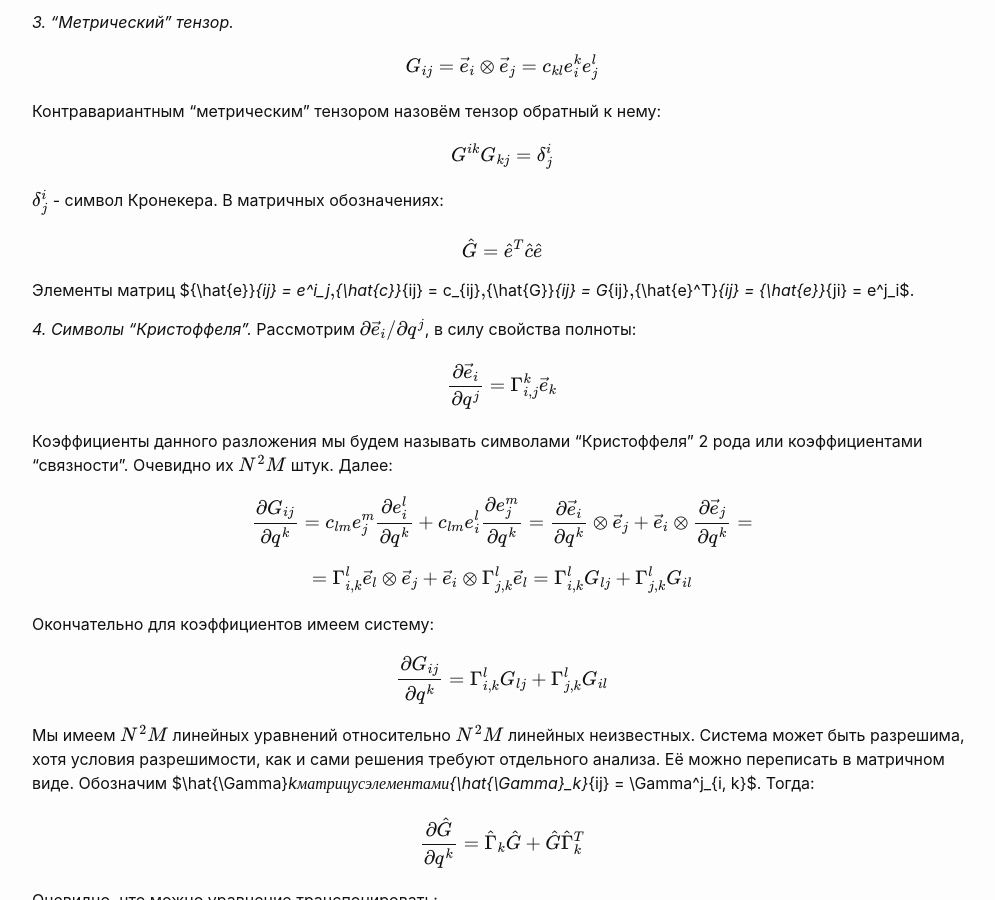
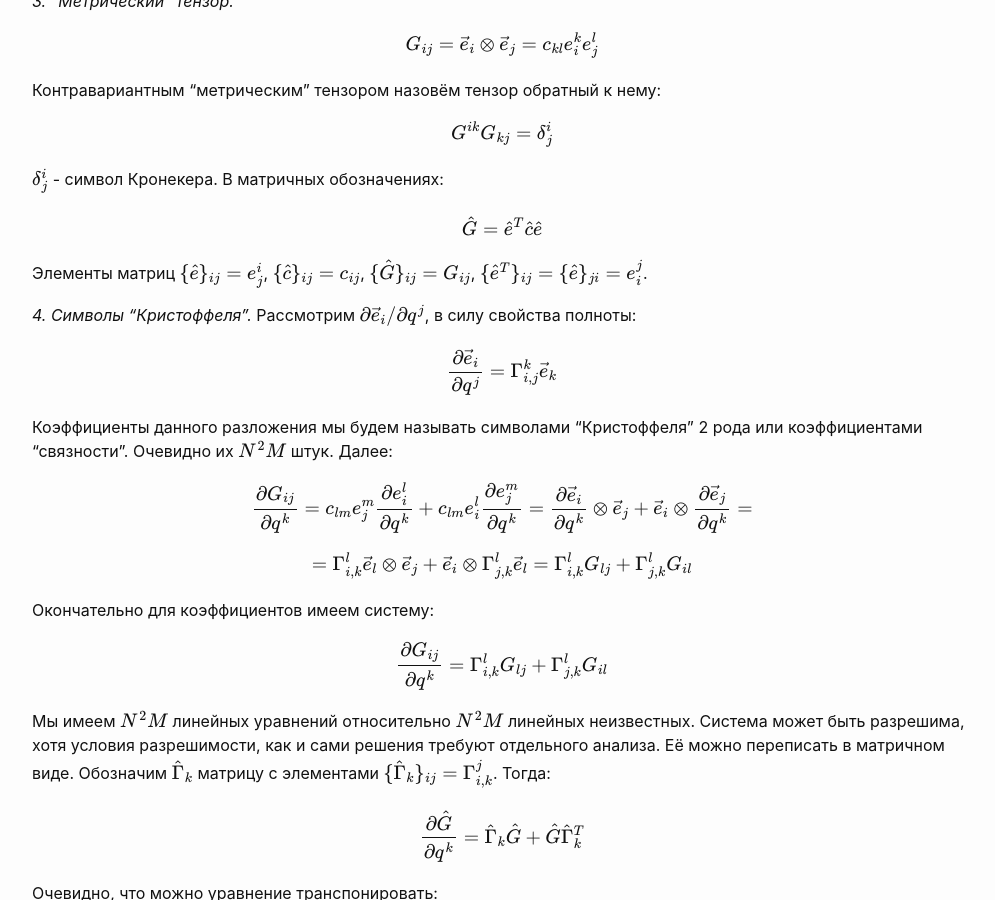
Before and after one commit to sputnikas/sputnikas.github.io, a Jekyll site: the page built from _posts/2021-05-24-non-symmetric-g.md, in a window 1280 px wide and 900 px high, scrolled down 808 px. Shown: the whole window, without its empty margins (138-1133 px from the left). Built offline with Jekyll 4.4.1, drawn with Linux system fonts in a browser that asks for light colours; our own code applies the rules of GitHub Pages for plain Markdown files; formulas are drawn with MathJax 3; a script that is not in the unit is left out; some of the changed text lies outside the part shown.

Commit message:
something

```diff
--- a/_posts/2021-05-24-non-symmetric-g.md
+++ b/_posts/2021-05-24-non-symmetric-g.md
@@ -25,7 +29,7 @@ $$
 \vec{X}\otimes\vec{Y} = c_{kl} X^k Y^l
 $$
 
-$c_{kl}$ - произвольная матрица, которая одинакова при любых преобразованиях базисов и не зависит от них и от точки координат.
+$$c_{kl}$$ - произвольная матрица, которая одинакова при любых преобразованиях базисов и не зависит от них и от точки координат.
 
 *3. "Метрический" тензор.*
 
@@ -39,21 +43,21 @@ $$
 G^{ik}G_{kj} = \delta_j^i
 $$
 
-$\delta_j^i$ - символ Кронекера. В матричных обозначениях:
+$$\delta_j^i$$ - символ Кронекера. В матричных обозначениях:
 
 $$
 \hat{G} = \hat{e}^T\hat{c}\hat{e}
 $$
 
-Элементы матриц $\{\hat{e}\}_{ij} = e^i_j$, $\{\hat{c}\}_{ij} = c_{ij}$, $\{\hat{G}\}_{ij} = G_{ij}$, $\{\hat{e}^T\}_{ij} = \{\hat{e}\}_{ji} = e^j_i$.
+Элементы матриц $$\{\hat{e}\}_{ij} = e^i_j$$, $$\{\hat{c}\}_{ij} = c_{ij}$$, $$\{\hat{G}\}_{ij} = G_{ij}$$, $$\{\hat{e}^T\}_{ij} = \{\hat{e}\}_{ji} = e^j_i$$.
 
-*4. Символы "Кристоффеля".* Рассмотрим $\partial \vec{e}_i / \partial q^j$, в силу свойства полноты:
+*4. Символы "Кристоффеля".* Рассмотрим $$\partial \vec{e}_i / \partial q^j$$, в силу свойства полноты:
 
 $$
 \frac{\partial \vec{e}_i}{\partial q^j} = \Gamma^k_{i, j} \vec{e}_k
 $$
 
-Коэффициенты данного разложения мы будем называть символами "Кристоффеля" 2 рода или коэффициентами "связности". Очевидно их $N^2 M$ штук. Далее:
+Коэффициенты данного разложения мы будем называть символами "Кристоффеля" 2 рода или коэффициентами "связности". Очевидно их $$N^2 M$$ штук. Далее:
 
 $$
 \frac{\partial G_{ij}}{\partial q^k} = c_{lm} e_j^m \frac{\partial e_i^l}{\partial q^k} + c_{lm} e_i^l \frac{\partial e_j^m}{\partial q^k} = \frac{\partial \vec{e}_i}{\partial q^k} \otimes \vec{e}_j  + \vec{e}_i \otimes \frac{\partial \vec{e}_j}{\partial q^k} =
@@ -69,7 +73,7 @@ $$
 \frac{\partial G_{ij}}{\partial q^k} = \Gamma^l_{i, k} G_{lj} + \Gamma^l_{j,k} G_{il}
 $$
 
-Мы имеем $N^2 M$ линейных уравнений относительно $N^2 M$ линейных неизвестных. Система может быть разрешима, хотя условия разрешимости, как и сами решения требуют отдельного анализа. Её можно переписать в матричном виде. Обозначим $\hat{\Gamma}_k$ матрицу с элементами $\{\hat{\Gamma}_k\}_{ij} = \Gamma^j_{i, k}$. Тогда:
+Мы имеем $$N^2 M$$ линейных уравнений относительно $$N^2 M$$ линейных неизвестных. Система может быть разрешима, хотя условия разрешимости, как и сами решения требуют отдельного анализа. Её можно переписать в матричном виде. Обозначим $$\hat{\Gamma}_k$$ матрицу с элементами $$\{\hat{\Gamma}_k\}_{ij} = \Gamma^j_{i, k}$$. Тогда:
 
 $$
 \frac{\partial \hat{G}}{\partial q^k} = \hat{\Gamma}_k \hat{G} + \hat{G}\hat{\Gamma}^T_k
@@ -81,17 +85,20 @@ $$
 \frac{\partial \hat{G}^T}{\partial q^k} = \hat{G}^T \hat{\Gamma}_k^T  + \hat{\Gamma}_k \hat{G}^T
 $$
 
-Введём одно полезное обозначение $\hat{A}^{-T} = (\hat{A}^{-1})^T = (\hat{A}^T)^{-1}$:
+Введём одно полезное обозначение $$\hat{A}^{-T} = (\hat{A}^{-1})^T = (\hat{A}^T)^{-1}$$:
 
 $$
 \hat{G}^{-1} \frac{\partial \hat{G}}{\partial q^k} - \hat{G}^{-T} \frac{\partial \hat{G}^T}{\partial q^k} = \hat{G}^{-1} \hat{\Gamma}_k \hat{G} - \hat{G}^{-T} \hat{\Gamma}_k \hat{G}^T
 $$
 
 Так как система уравнений линейна, мы введём ещё одну матрицу - будем полагать систему разрешимой:
+
 $$
 \hat{\Gamma}_k = \hat{T}(\hat{G}) \frac{\partial \hat{G}}{\partial q^k}, \qquad \Gamma^j_{i,k} = T^{j,lm}_i (\hat{G}) \frac{\partial G_{lm}}{\partial q^k}
 $$
+
 *5. Тензор "Римана".* Рассмотрим следующее соотношение:
+
 $$
 \frac{\partial^2 \vec{e}_i}{\partial q^j \partial q^k} - \frac{\partial^2 \vec{e}_i}{\partial q^k \partial q^j} = \frac{\partial \Gamma^l_{i, k}}{\partial q^j} \vec{e}_l + \Gamma^l_{i, k} \Gamma^p_{l, j} \vec{e}_p - \frac{\partial \Gamma^l_{i, j}}{\partial q^k} \vec{e}_l - \Gamma^l_{i, j} \Gamma^p_{l, k} \vec{e}_p =
 $$
@@ -100,9 +107,10 @@ $$
 = \left[\frac{\partial \Gamma^l_{i, k}}{\partial q^j} - \frac{\partial \Gamma^l_{i, j}}{\partial q^k} + \Gamma^p_{i, k} \Gamma^l_{p, j} - \Gamma^p_{i, j} \Gamma^l_{p, k} \right] \vec{e}_l = R^l_{i, kj} \vec{e}_l
 $$
 
-$R^l_{i,kj}$ обобщает понятие тензора Римана.
+$$R^l_{i,kj}$$ обобщает понятие тензора Римана.
 
-*6. Инвариант относительно вращений.* В общей теории относительности (ОТО) размерности пространств совпадают $N = M$. Инвариантом относительно вращений является скалярная кривизна $R = g^{kj} R^l_{klj}$. Здесь $g^{kj}$ - метрический тензор пространства $M$ измерений. Но такое свойство может быть только у пространства с $N = M$. Можно показать, что другой инвариант относительно вращений в наших пространствах:
+*6. Инвариант относительно вращений.* В общей теории относительности (ОТО) размерности пространств совпадают $$N = M$$. Инвариантом относительно вращений является скалярная кривизна $$R = g^{kj} R^l_{klj}$$. Здесь $$g^{kj}$$ - метрический тензор пространства $$M$$ измерений. Но такое свойство может быть только у пространства с $$N = M$$. Можно показать, что другой инвариант относительно вращений в наших пространствах:
+
 $$
 g^{kj} R^l_{l, kj} = 0
 $$
@@ -112,23 +120,29 @@ R^l_{l, kj} = \frac{\partial \Gamma^l_{l, k}}{\partial q^j} - \frac{\partial \Ga
 $$
 
 Это следует из свойства:
+
 $$
 \Gamma^i_{i, j} = \frac{N}{2} \frac{\partial \ln \det \hat{G}}{\partial q^j}
 $$
-И замены немых индексов: $l \leftrightarrow p$. Попытаемся построить все инварианты. К $R^l_{i,kj}$ можно подходить как к $M^2$ квадратным матрицам размера $N\times N$. У таких матриц существует $N$ собственных значений. Любая функция собственных значений будет инвариантом относительно преобразований базиса в изопространстве. Рассмотрим детерминант от матрицы для секулярного уравнения:
+
+И замены немых индексов: $$l \leftrightarrow p$$. Попытаемся построить все инварианты. К $$R^l_{i,kj}$$ можно подходить как к $$M^2$$ квадратным матрицам размера $$N\times N$$. У таких матриц существует $$N$$ собственных значений. Любая функция собственных значений будет инвариантом относительно преобразований базиса в изопространстве. Рассмотрим детерминант от матрицы для секулярного уравнения:
+
 $$
 \epsilon_{i_1 i_2 \ldots i_N} \epsilon^{j_1 j_2 \ldots j_{N}} (R^{i_1}_{j_1, kj} - \lambda \delta^{i_1}_{j_1}) (R^{i_2}_{j_2, kj} - \lambda \delta^{i_2}_{j_2}) \ldots (R^{i_N}_{j_N, kj} - \lambda \delta^{i_N}_{j_N})
 $$
-Здесь $\epsilon_{i_1 i_2 \ldots i_N}$, $\epsilon^{j_1 j_2 \ldots j_{N}}$ - символы Леви-Чивита. Его коэффициенты при $\lambda^m$ представляют собой инварианты - функции собственных значений.
 
-*6. Принцип наименьшего действия.* Введём последовательность пространств с размерностями $1, 2, 3, \ldots$ и для каждого из них введём скалярную кривизну (последовательность "римановых" тензоров и кривизны будем обозначать арабскими числами в скобках). В результате инвариантное относительно произвольных преобразований координат действие:
+Здесь $$\epsilon_{i_1 i_2 \ldots i_N}$$, $$\epsilon^{j_1 j_2 \ldots j_{N}}$$ - символы Леви-Чивита. Его коэффициенты при $$\lambda^m$$ представляют собой инварианты - функции собственных значений.
+
+*6. Принцип наименьшего действия.* Введём последовательность пространств с размерностями $$1, 2, 3, \ldots$$ и для каждого из них введём скалярную кривизну (последовательность "римановых" тензоров и кривизны будем обозначать арабскими числами в скобках). В результате инвариантное относительно произвольных преобразований координат действие:
+
 $$
 S = \int_{M} \left[\alpha_0 + \alpha_1 R^{(1)} + \alpha_2 R^{(2)} + \alpha_3 R^{(3)} + \alpha_4 R^{(4)} + \ldots \right] \sqrt{-\det{\hat{g}}} \, dV_M
 $$
 
 Знак "-" под корнем особой роли не играет, и нужен для соблюдения неотрицательности подкоренного выражения в случае отрицательного определителя. В общем случае знак может быть и положительным. Осталось получить из принципа наименьшего действия все уравнения и найти их решения. Следует отметить, что данная система содержит в себе очень и очень многое. Как подмножество здесь есть ОТО. Вместо линейной функции скалярной кривизны вообще говоря должна стоять произвольная функция, но пока остановимся на линейном случае и будем рассматривать только его.
 
-*7. Принцип наименьшего действия в слабой форме.* В теории важную роль играет принцип наименьшего действия в слабой форме, когда лагранжева плотность, стоящая под знаком интеграла, зависит только от производных первого порядка. Достигается это методом интегрирования по частям и применением специальных граничных условий. Отметим, что дифференциальные уравнения Лагранжа для поля $\hat{G}^{(\alpha)}$ во всех случаях за исключением случая $\alpha = M$  будут связаны только со своей скалярной кривизной $R^{(\alpha)}$. Рассмотрим отдельное слагаемое суммы c $\alpha \ne M$, опустив индекс $\alpha$:
+*7. Принцип наименьшего действия в слабой форме.* В теории важную роль играет принцип наименьшего действия в слабой форме, когда лагранжева плотность, стоящая под знаком интеграла, зависит только от производных первого порядка. Достигается это методом интегрирования по частям и применением специальных граничных условий. Отметим, что дифференциальные уравнения Лагранжа для поля $$\hat{G}^{(\alpha)}$$ во всех случаях за исключением случая $$\alpha = M$$  будут связаны только со своей скалярной кривизной $$R^{(\alpha)}$$. Рассмотрим отдельное слагаемое суммы c $$\alpha \ne M$$, опустив индекс $$\alpha$$:
+
 $$
 \int_M R \sqrt{- \det \hat{g}} \, dV_M = \int_M g^{kj} R^l_{l, kj} \sqrt{-\det \hat{g}} dV_M =
 $$
@@ -143,7 +157,7 @@ $$
 
 Здесь мы положили, что поверхностные интегралы равны 0 - условие, которое позволяет получить принцип наименьшего действия в слабой форме.
 
-Векторное пространство $M$ измерений, заданное над пространством $N$ измерений, по аналогии со Стандартной моделью будем называть изотопическим пространством или изопространством.
+Векторное пространство $$M$$ измерений, заданное над пространством $$N$$ измерений, по аналогии со Стандартной моделью будем называть изотопическим пространством или изопространством.
 
 ### Некоторые свойства
 
@@ -191,7 +205,7 @@ $$
    G_{N1} & G_{N2} & \ldots & G_{NN}
    \end{vmatrix} + \ldots = \frac{1}{N} a^{ik} \frac{\partial G_{ik}}{\partial q^j}
    $$
-   $a^{ik}$ - алгебраическое дополнение к $G_{ik}$. По теореме о структуре обратных матриц:
+   $$a^{ik}$$ - алгебраическое дополнение к $$G_{ik}$$. По теореме о структуре обратных матриц:
    $$
    a^{ik} = G^{ki} \det{\hat{G}}
    $$
```
Also changed, not shown: other parts of _posts/2021-05-24-non-symmetric-g.md (+10 -4 lines), _posts/2020-12-01-diferent_equations.md (+39 -6 lines), _posts/2021-07-12-motion-equation.md (+22 -9 lines).
